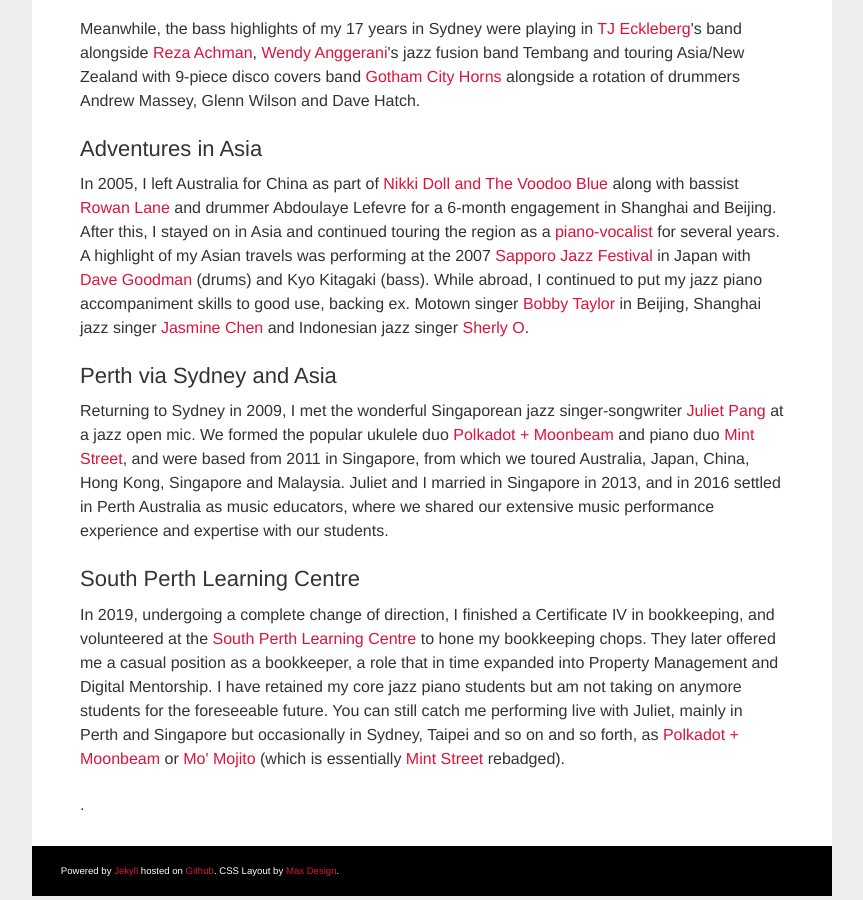
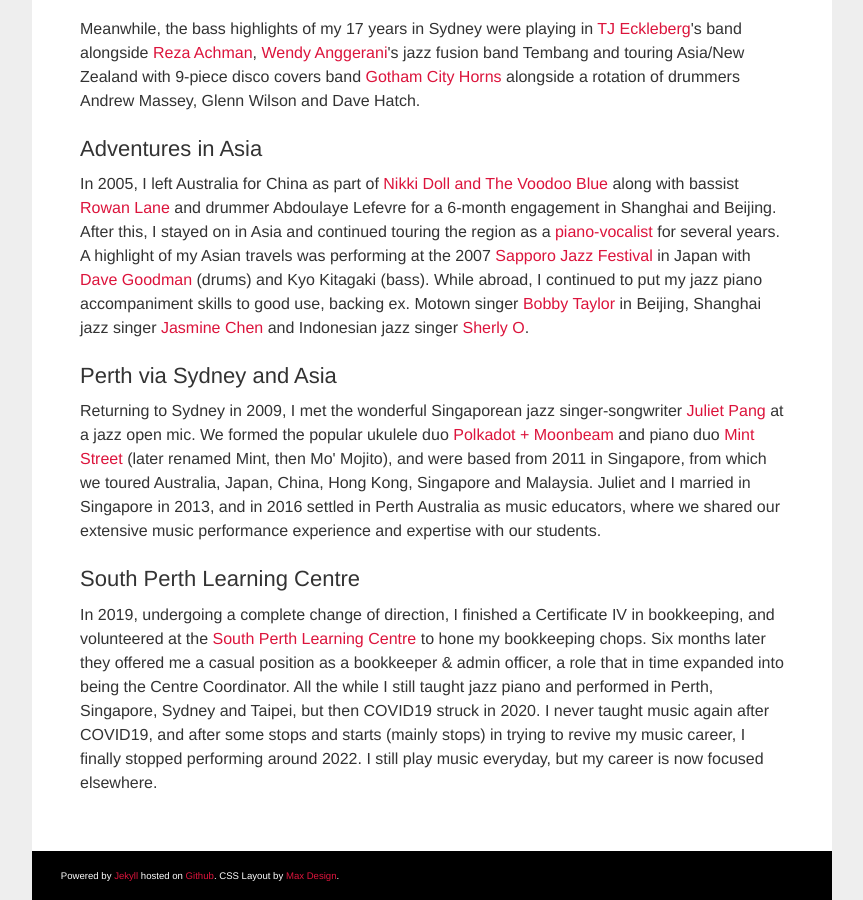
Before and after one commit to didijazz/didijazz.github.io, a Jekyll site: the page built from about/index.html, in a window 1280 px wide and 900 px high, scrolled down 1363 px. Shown: the whole window, without its empty margins (208-1071 px from the left). Built offline with Jekyll 4.4.1, drawn with Linux system fonts in a browser that asks for light colours.

Commit message:
Update index.html

```diff
--- a/about/index.html
+++ b/about/index.html
@@ -33,7 +33,7 @@
 <p>In 2005, I left Australia for China as part of <a href="http://www.nikkidoll.com/" target="_blank">Nikki Doll and The Voodoo Blue</a> along with bassist <a href="http://www.markbass.it/artist-detail/rowan-lane/" target="_blank">Rowan Lane</a> and drummer Abdoulaye Lefevre for a 6-month engagement in Shanghai and Beijing. After this, I stayed on in Asia and continued touring the region as a <a href="pressposters.html">piano-vocalist</a> for several years. A highlight of my Asian travels was performing at the 2007 <a href="http://sapporocityjazz.jp/" target="_blank">Sapporo Jazz Festival</a> in Japan with <a href="http://davegoodman.com.au/" target="_blank">Dave Goodman</a> (drums) and Kyo Kitagaki (bass). While abroad, I continued to put my jazz piano accompaniment skills to good use, backing ex. Motown singer <a href="https://www.nytimes.com/2017/08/03/arts/music/bobby-taylor-dead-soul-singer-and-mentor-to-jackson-five.html" target="_blank">Bobby Taylor</a> in Beijing, Shanghai jazz singer <a href="https://www.facebook.com/jasminechenmusic/" target="_blank">Jasmine Chen</a> and Indonesian jazz singer <a href="https://id.wikipedia.org/wiki/Sherly_O" target="_blank">Sherly O</a>.</p>
 
 <h3><a id="Perth_via_Sydney_and_Asia_28"></a>Perth via Sydney and Asia</h3>
-<p>Returning to Sydney in 2009, I met the wonderful Singaporean jazz singer-songwriter <a href="http://julietpang.net" target="_blank">Juliet Pang</a> at a jazz open mic. We formed the popular ukulele duo <a href="http://facebook.com/apugnosedream" target="_blank">Polkadot + Moonbeam</a> and piano duo <a href="http://facebook.com/wearemint" target="_blank">Mint Street</a>, and were based from 2011 in Singapore, from which we toured Australia, Japan, China, Hong Kong, Singapore and Malaysia. Juliet and I married in Singapore in 2013, and in 2016 settled in Perth Australia as music educators, where we shared our extensive music performance experience and expertise with our students.</p>
+<p>Returning to Sydney in 2009, I met the wonderful Singaporean jazz singer-songwriter <a href="http://julietpang.net" target="_blank">Juliet Pang</a> at a jazz open mic. We formed the popular ukulele duo <a href="http://facebook.com/apugnosedream" target="_blank">Polkadot + Moonbeam</a> and piano duo <a href="http://facebook.com/wearemint" target="_blank">Mint Street</a> (later renamed Mint, then Mo' Mojito), and were based from 2011 in Singapore, from which we toured Australia, Japan, China, Hong Kong, Singapore and Malaysia. Juliet and I married in Singapore in 2013, and in 2016 settled in Perth Australia as music educators, where we shared our extensive music performance experience and expertise with our students.</p>
 
 <h3>South Perth Learning Centre</h3>
-<p>In 2019, undergoing a complete change of direction, I finished a Certificate IV in bookkeeping, and volunteered at the <a href="http://splc.org.au" target="_blank">South Perth Learning Centre</a> to hone my bookkeeping chops. They later offered me a casual position as a bookkeeper, a role that in time expanded into Property Management and Digital Mentorship. I have retained my core jazz piano students but am not taking on anymore students for the foreseeable future. You can still catch me performing live with Juliet, mainly in Perth and Singapore but occasionally in Sydney, Taipei and so on and so forth, as <a href="http://facebook.com/apugnosedream" target="_blank">Polkadot + Moonbeam</a> or <a href="http://www.momojito.com.au/" target="_blank">Mo' Mojito</a> (which is essentially <a href="http://facebook.com/wearemint" target="_blank">Mint Street</a> rebadged).</p>.
+<p>In 2019, undergoing a complete change of direction, I finished a Certificate IV in bookkeeping, and volunteered at the <a href="http://splc.org.au" target="_blank">South Perth Learning Centre</a> to hone my bookkeeping chops. Six months later they offered me a casual position as a bookkeeper & admin officer, a role that in time expanded into being the Centre Coordinator. All the while I still taught jazz piano and performed in Perth, Singapore, Sydney and Taipei, but then COVID19 struck in 2020. I never taught music again after COVID19, and after some stops and starts (mainly stops) in trying to revive my music career, I finally stopped performing around 2022. I still play music everyday, but my career is now focused elsewhere.
```
